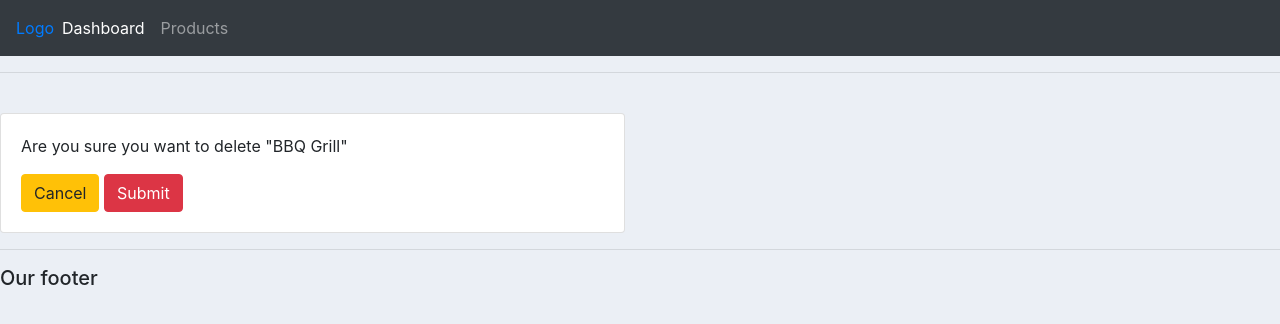
After one commit to OtuokereTobechukwu/crm, a Django app: a page that uses accounts/templates/accounts/delete.html in a window 1280 px wide. The commit adds this page. Shown: the top 324 px of the page. Run offline with Django 3.2, Linux system fonts and the light colour scheme; data comes from the database, SQL or seed files in the repository; both versions use the stored data as it was after the commit; some libraries are stand-ins or nearby versions.

Commit message:
Implemented CRUD functionality

```diff
--- a/accounts/models.py
+++ b/accounts/models.py
@@ -50,3 +50,6 @@ class Order(models.Model):
     product = models.ForeignKey(Product, null=True, on_delete=models.SET_NULL)
     date_created = models.DateTimeField(auto_now_add=True, null=True)
     status = models.CharField(max_length=200, null=True, choices=STATUS)
+
+    def __str__(self):
+        return self.product.name
--- a/accounts/templates/accounts/customer.html
+++ b/accounts/templates/accounts/customer.html
@@ -66,8 +66,8 @@
 						<td>{{order.product.category}}</td>
 						<td>{{order.date_created}}</td>
 						<td>{{order.status}}</td>
-						<td><a class="btn btn-sm btn-info" href="">Update</a></td>
-						<<td><a class="btn btn-sm btn-danger" href="">Remove</a></<td>
+						<td><a class="btn btn-sm btn-success" href="{% url 'update_order' order.id %}">Update</a></td>
+                <td><a class="btn btn-sm btn-danger" href="{% url 'delete_order' order.id %}">Delete</a></td>
 
 					</tr>
 
--- /dev/null
+++ b/accounts/templates/accounts/delete.html
@@ -0,0 +1,20 @@
+{% extends 'accounts/main.html' %}
+{% load static %}
+{% block content %}
+
+<br>
+    <div class="row">
+        <div class="col-md-6">
+            <div class="card card-body">
+                <p>Are you sure you want to delete "{{item}}"</p>
+                <form action="{% url 'delete_order' item.id %}" method="POST">
+                    {% csrf_token %}
+                    <a class="btn btn-warning" href="{% url 'home' %}">Cancel</a>
+                    <input class="btn btn-danger" type="submit" name="Confirm">
+                </form>
+            </div>
+        </div>
+    </div>
+
+
+{% endblock %}
--- a/accounts/templates/accounts/navbar.html
+++ b/accounts/templates/accounts/navbar.html
@@ -14,8 +14,8 @@
   </button>
   <div class="collapse navbar-collapse" id="navbarNavAltMarkup">
     <div class="navbar-nav">
-      <a class="nav-item nav-link active" href="#">Dashboard</a>
-      <a class="nav-item nav-link" href="#">Products</a>
+      <a class="nav-item nav-link active" href="{% url 'home' %}">Dashboard</a>
+      <a class="nav-item nav-link" href="{% url 'products' %}">Products</a>
     </div>
   </div>
 </nav>
--- a/accounts/urls.py
+++ b/accounts/urls.py
@@ -3,8 +3,10 @@ from . import views
 
 
 urlpatterns = [
-    path('', views.home),
-    path('products/', views.products),
-    path('customer/', views.customer),
-    path('customer/<str:pk>/', views.customer),
+    path('', views.home, name="home"),
+    path('products/', views.products, name="products"),
+    path('create_order/', views.createOrder, name="create_order"),
+    path('update_order<str:pk>/', views.updateOrder, name="update_order"),
+    path('delete_order<str:pk>/', views.deleteOrder, name="delete_order"),
+    path('customer/<str:pk>/', views.customer, name="customer"),
 ]
--- a/accounts/views.py
+++ b/accounts/views.py
@@ -1,6 +1,7 @@
-from django.shortcuts import render
+from django.shortcuts import render,redirect
 from django.http import HttpResponse
 from accounts.models import *
+from .forms import OrderForm
 
 
 # Create your views here.
@@ -30,5 +31,42 @@ def customer(request, pk):
 
     orders = customer.order_set.all()
     order_count = orders.count()
+
     context = {'customer':customer, 'orders': orders, 'order_count': order_count}
     return render(request, 'accounts/customer.html', context)
+
+def createOrder(request):
+    form = OrderForm()
+    if request.method == 'POST':
+        # print('Printing Post', request.POST)
+        form = OrderForm(request.POST)
+        if form.is_valid():
+            form.save()
+            return redirect('/')
+
+
+    context = {'form':form}
+    return render(request, 'accounts/order_form.html', context)
+
+def updateOrder(request, pk):
+    order = Order.objects.get(id=pk)
+    form = OrderForm(instance=order)
+
+    if request.method == 'POST':
+        # print('Printing Post', request.POST)
+        form = OrderForm(request.POST, instance=order)
+        if form.is_valid():
+            form.save()
+            return redirect('/')
+    context = {'form': form}
+    return render(request, 'accounts/order_form.html', context)
+
+
+def deleteOrder(request, pk):
+    order = Order.objects.get(id=pk)
+    if request.method == "POST":
+        order.delete()
+        return redirect('/')
+
+    context = {'item':order}
+    return render(request,'accounts/delete.html', context)
```
Also changed, not shown: accounts/forms.py (added, +7 -0 lines), accounts/templates/accounts/dashboard.html (+4 -4 lines), accounts/templates/accounts/order_form.html (added, +18 -0 lines), db.sqlite3.
